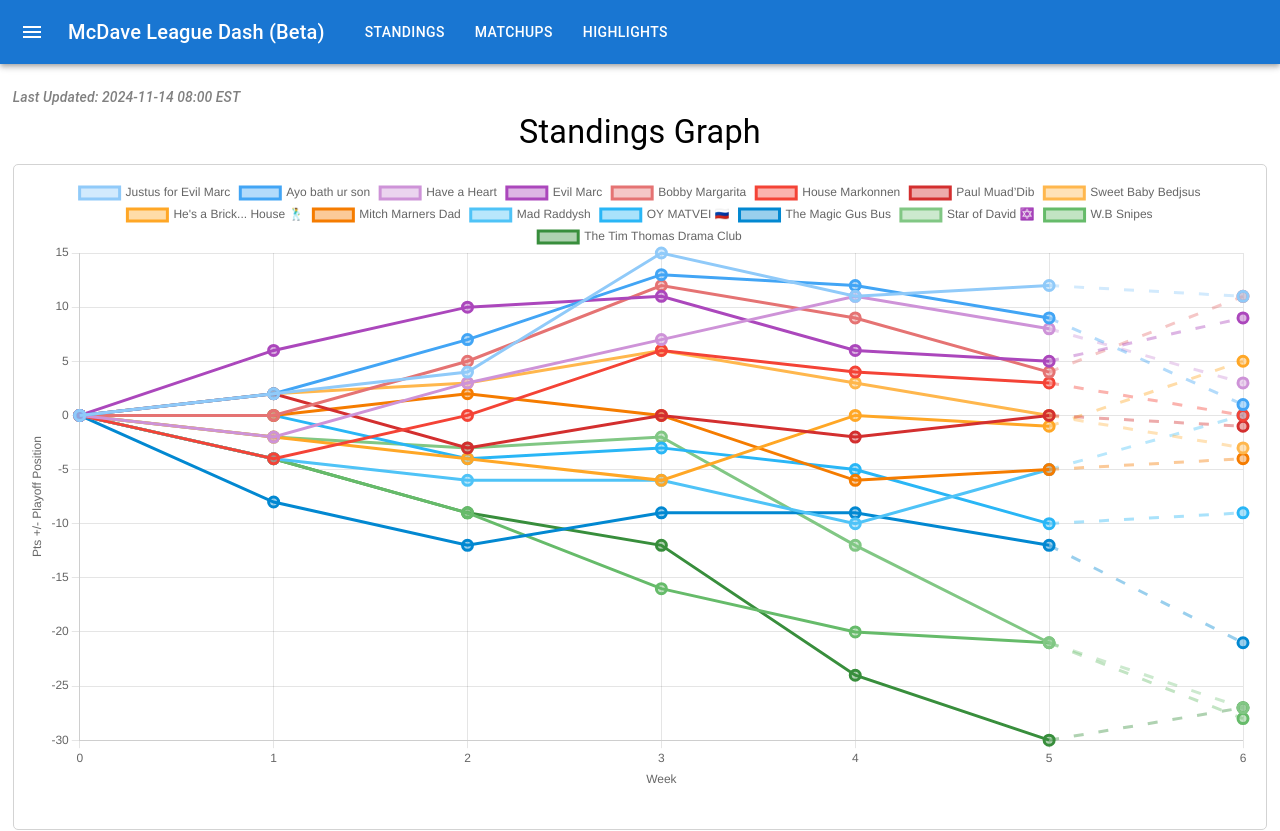
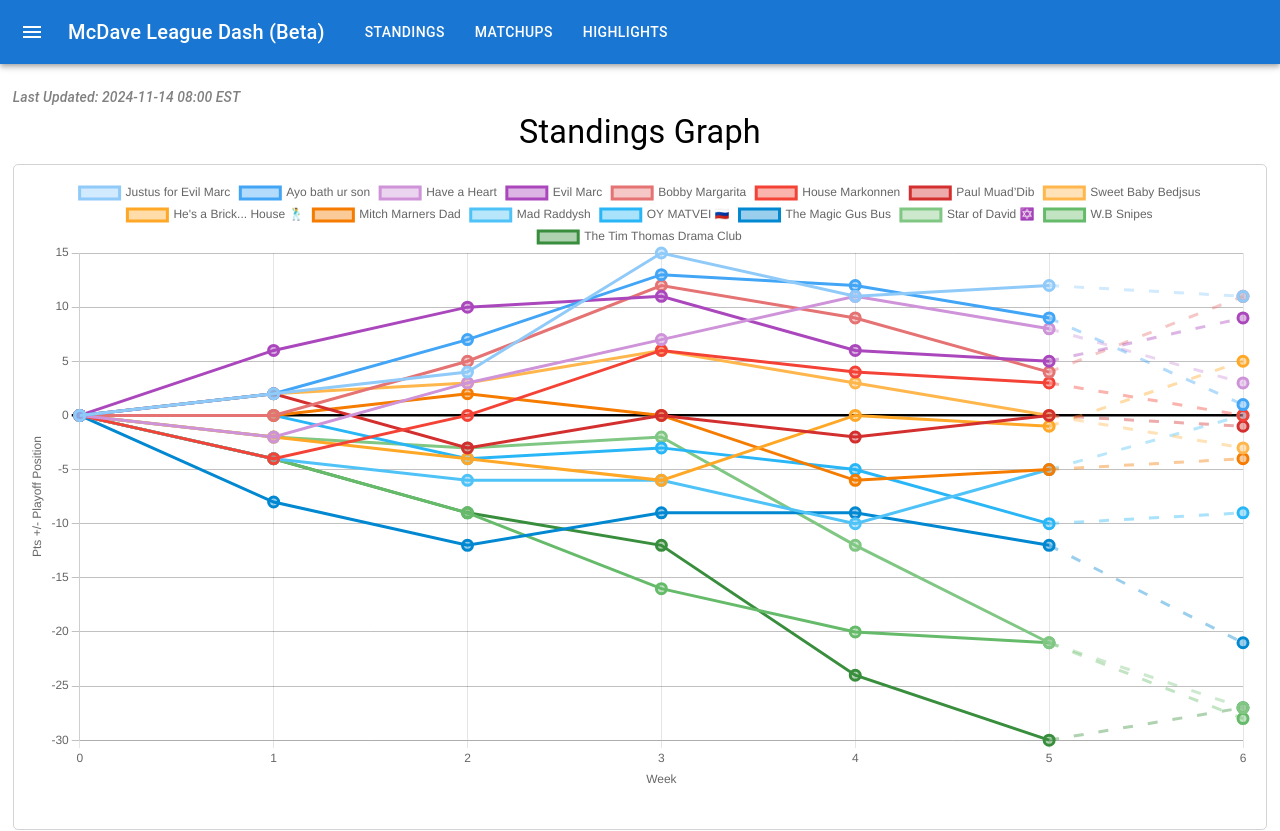
Before and after one commit to DevPelletier/league-dash-beta, a Next.js app: page / in a window 1280 px wide. Shown: the top 831 px of the page. Built offline with nearby package versions, Linux system fonts and the light colour scheme.

Commit message:
hl update

```diff
--- a/components/StandingsChart.js
+++ b/components/StandingsChart.js
@@ -27,7 +27,7 @@ const calculatePointDifferential = (datasets, playoffThresh) => {
     // Loop through each week and calculate the point differential
     let playoffThreshold = 0;
     for (let week = 0; week < weeks; week++) {
-      const pointsThisWeek = newDatasets.map((dataset) => dataset.data[week]);
+        const pointsThisWeek = newDatasets.map((dataset) => dataset.data[week]);
         playoffThreshold = pointsThisWeek.sort((a, b) => b - a)[7] || 0; // 8th place points
 
         newDatasets.forEach((dataset) => {
@@ -210,6 +210,25 @@ const StandingsChart = ({ standingsData, teams }) => {
                     display: true,
                     text: getYAxisTitle(),
                 },
+                grid: {
+                    lineWidth: (context) => {
+                        if (useDifferential) {
+                            // Check if the current gridline is at value 0
+                            return context.tick.value === 0 ? 2.5 : 0.5; // Bold line at 0
+                        } else {
+                            return 0.5;
+                        }
+                    },
+                    color: (context) => {
+                        if (useDifferential) {
+                            // Use a specific color for the gridline at value 0
+                            return context.tick.value === 0 ? "black" : "grey";
+                        } else {
+                            return "grey";
+                        }
+
+                    },
+                },
             },
             x: {
                 beginAtZero: true,
```
